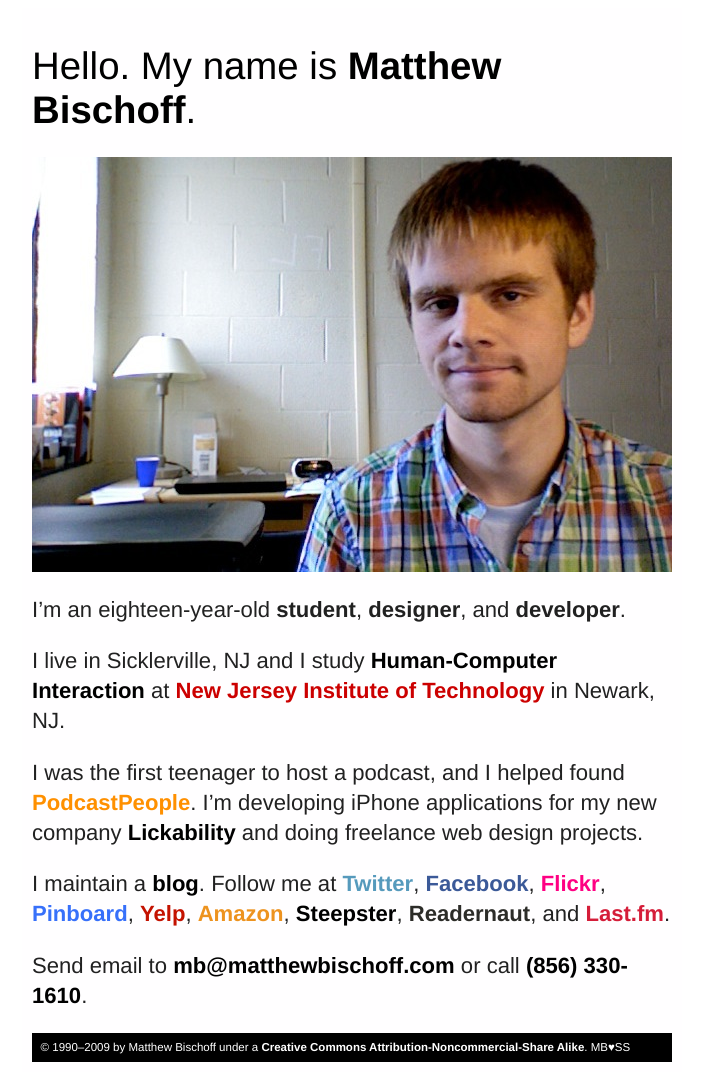
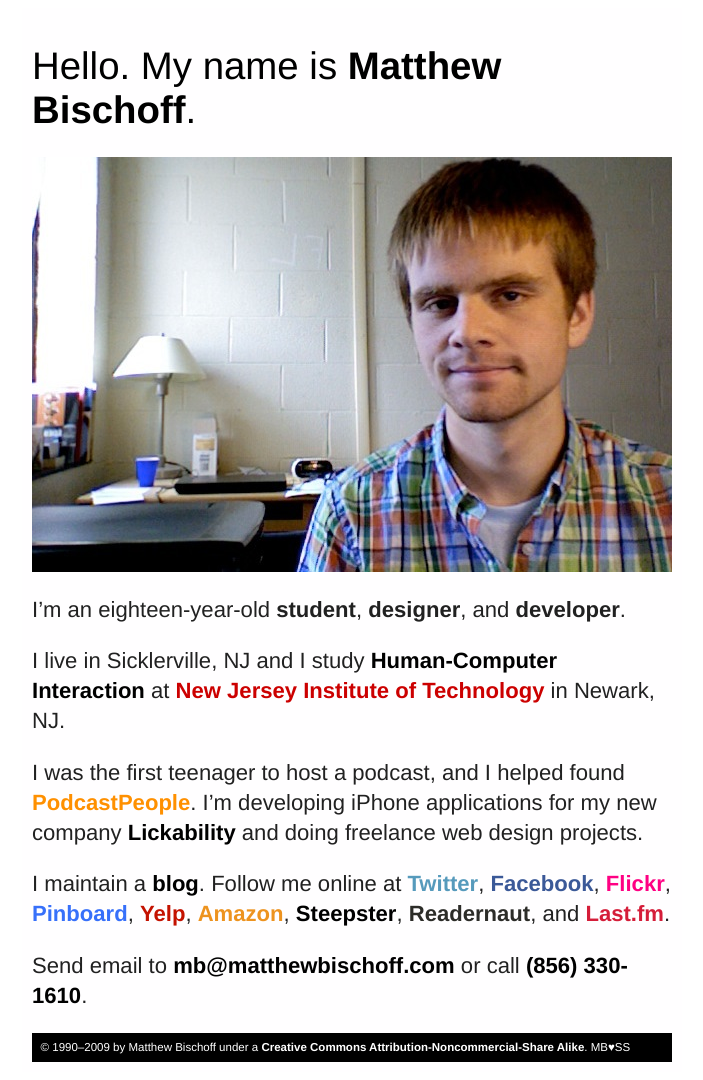
Before and after one commit to mbbischoff/website, a Jekyll site: the page index.html, which Jekyll copies as it is, in a window 1280 px wide. Shown: the whole page, without its empty margins (288-991 px from the left). Built offline with Jekyll 4.4.1, drawn with Linux system fonts in a browser that asks for light colours.

Commit message:
Little design fix added the word online

```diff
--- a/index.html
+++ b/index.html
@@ -48,7 +48,7 @@
 
 	<!--<p>I&rsquo;m a proud alumnus of <a class="sjprep" href="http://sjprep.org">St. Joseph's Preparatory School</a>, the <a href="http://sjprep.org/theater">Cape and Sword Drama Society</a>, and Mainstage Center for the Arts.-->
 
-	<p>I maintain a <a href="http://hypertexty.com">blog</a>. Follow me at <a class="twitter" href="http://twitter.com/mb">Twitter</a>, <a class="facebook" href="http://facebook.com/matthewbischoff">Facebook</a>, <a class="flickr" href="http://flickr.com/photos/mattb">Flickr</a>, <a class="pinboard" herf="http://pinboard.in/u:mattb/">Pinboard</a>, <a class="yelp" href="http://www.yelp.com/user_details?userid=zkamNMEjihh3zN7lC7_WVw">Yelp</a>, <a class="amazon" href=" http://amzn.com/w/ZVSKBZXQEEUH">Amazon</a>, <a href="http://steepster.com/matthewbischoff">Steepster</a>, <a class="readernaut" href="http://readernaut.com/mb/">Readernaut</a>, and <a class="lastfm" href="http://www.last.fm/user/Magicpop">Last.fm</a>.
+	<p>I maintain a <a href="http://hypertexty.com">blog</a>. Follow me online at <a class="twitter" href="http://twitter.com/mb">Twitter</a>, <a class="facebook" href="http://facebook.com/matthewbischoff">Facebook</a>, <a class="flickr" href="http://flickr.com/photos/mattb">Flickr</a>, <a class="pinboard" herf="http://pinboard.in/u:mattb/">Pinboard</a>, <a class="yelp" href="http://www.yelp.com/user_details?userid=zkamNMEjihh3zN7lC7_WVw">Yelp</a>, <a class="amazon" href=" http://amzn.com/w/ZVSKBZXQEEUH">Amazon</a>, <a href="http://steepster.com/matthewbischoff">Steepster</a>, <a class="readernaut" href="http://readernaut.com/mb/">Readernaut</a>, and <a class="lastfm" href="http://www.last.fm/user/Magicpop">Last.fm</a>.
 
 <p>Send email to <a href="mailto:mb@matthewbischoff.com">mb@matthewbischoff.com</a> or call <a href="tel:8563301610">(856) 330-1610</a>.</p>
 
```
